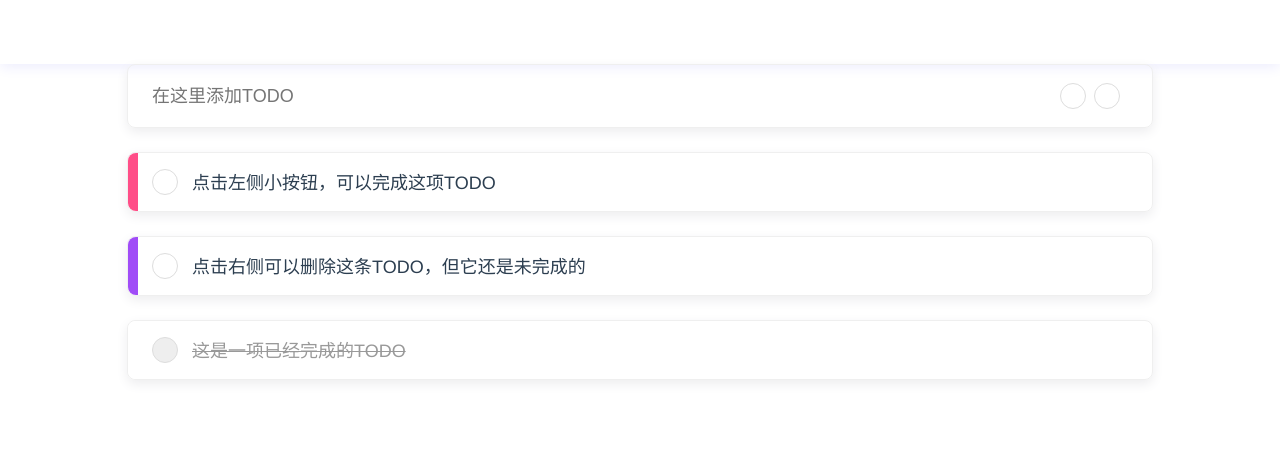
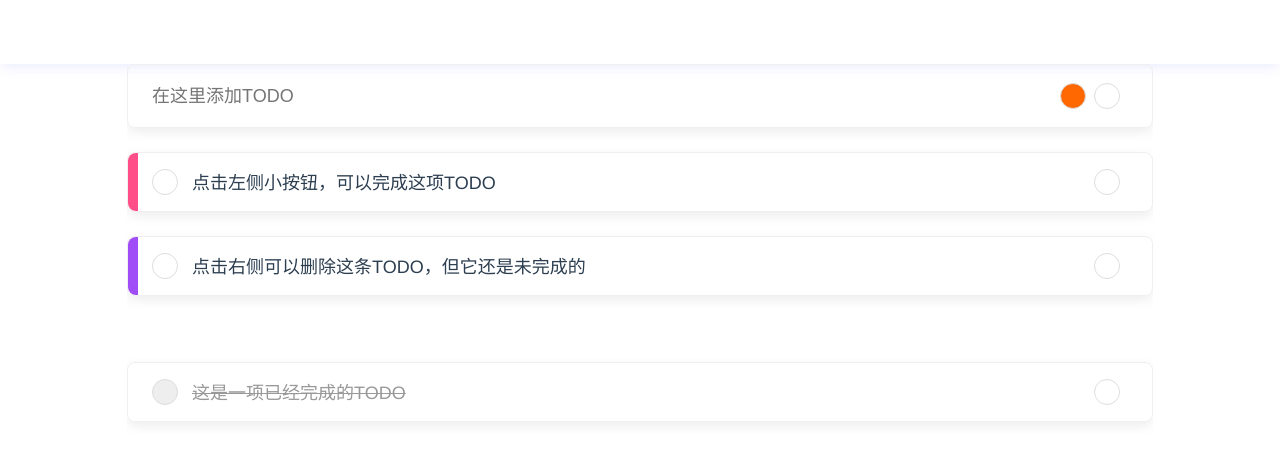
Before and after one commit to kevinzhao2233/one-day, a Vue app: page /#/ in a window 1280 px wide. Shown: the top 462 px of the page. Built offline with nearby package versions, Linux system fonts and the light colour scheme.

Commit message:
为TODO加入动画

```diff
--- a/package.json
+++ b/package.json
@@ -11,6 +11,7 @@
     "build": "node build/build.js"
   },
   "dependencies": {
+    "animate.css": "^3.7.2",
     "vue": "^2.5.2",
     "vue-router": "^3.0.1",
     "vuedraggable": "^2.23.2",
--- /dev/null
+++ b/src/assets/lib/scss/config.scss
@@ -0,0 +1,6 @@
+$breakpoints: (
+  'xs': 'only screen and ( min-width: 480px)',
+  'sm': 'only screen and ( min-width: 768px)',
+  'md': 'only screen and ( min-width: 992px)',
+  'lg': 'only screen and ( min-width: 1026px)',
+) !default;
--- /dev/null
+++ b/src/assets/lib/scss/mixins.scss
@@ -0,0 +1,13 @@
+@import './config.scss';
+
+@mixin respond-to($breakpoint) {
+  $query: map-get($breakpoints, $breakpoint);
+
+  @if not $query {
+    @error "No value found for `#{$breakpoint}`. Please make sure it is defined in `$breakpoints` map.";
+  }
+
+  @media #{if(type-of($query) == 'string', unquote($query), inspect($query))} {
+    @content;
+  }
+}
--- a/src/components/Home.vue
+++ b/src/components/Home.vue
@@ -1,18 +1,28 @@
 <template>
-<div class="home">
+<div class="home c-edition">
   <!-- 输入框组件 -->
   <AddTodoList/>
 
   <!-- List -->
   <draggable v-model="todos" forceFallvack: true>
+    <transition-group name="fade"
+      enter-active-class="animated zoomIn"
+      leave-active-class="animated fadeOutRight">
       <div v-for="todo in todos" :key="todo.id">
         <ListContent :todo="todo" v-if="!todo.done"/>
       </div>
+    </transition-group>
   </draggable>
 
+  <br>
+  <transition-group name="fade"
+    enter-active-class="animated zoomIn"
+    leave-active-class="animated fadeOutRight"
+  >
     <div v-for="doneTodo in doneTodos" :key="doneTodo.id">
       <ListContent :todo="doneTodo"/>
     </div>
+  </transition-group>
 </div>
 </template>
 
@@ -58,7 +68,17 @@ export default {
 </script>
 
 <style lang="scss" scoped>
+@import '../assets/lib/scss/mixins.scss';
+
+// 覆盖默认时间
+.animated {animation-duration: 0.5s;}
+
 .home {
   width: 100%;
+  overflow: hidden;
+
+  @include respond-to(lg) {
+    width: 1026px;
+  }
 }
 </style>
--- a/src/components/widget/AddTodoList.vue
+++ b/src/components/widget/AddTodoList.vue
@@ -57,7 +57,7 @@ export default {
       todoData: {
         inputPlaceHolder: '在这里添加TODO',
         input: '',
-        currentColor: '#fff',
+        currentColor: '#ff6700',
       },
       isShowColorLabel: false,
     };
@@ -98,13 +98,19 @@ export default {
 </script>
 
 <style lang="scss">
+@import '../../assets/lib/scss/mixins.scss';
 .strip {
-    display: flex;
+  display: flex;
     flex-wrap: nowrap;
+    width: 100%;
     padding: 0 24px;
     border-radius: 8px;
     border: 1px solid #efefef;
     box-shadow: 0 4px 12px #ededef;
+
+    @include respond-to(lg) {
+      width: 1026px;
+    }
 
     .color-label {
       position: relative;
--- a/src/components/widget/ListContent.vue
+++ b/src/components/widget/ListContent.vue
@@ -54,10 +54,20 @@ export default {
 </script>
 
 <style lang="scss" scoped>
+@import '../../assets/lib/scss/mixins.scss';
+
 .list {
   margin: 24px auto;
+  width: 100%;
   height: 60px;
   transition: all .3s ease-out;
+
+  @include respond-to(lg) {
+    .del-btn {
+      opacity: .2;
+      visibility: hidden;
+      transition: all .3s ease-out;
+    }
 
     &:hover {
       box-shadow: 0 20px 24px -18px rgba(255, 163, 192, 0.603);
@@ -67,11 +77,6 @@ export default {
         visibility: visible
       }
     }
-
-  .del-btn {
-    visibility: hidden;
-    opacity: .2;
-    transition: all .3s ease-out;
   }
 
   .done-todo-btn {
@@ -92,6 +97,9 @@ export default {
     height: 100%;
     line-height: 60px;
     font-size: 18px;
+    overflow: hidden;
+    white-space: nowrap;
+    text-overflow: ellipsis;
 
     &.done-todo-txt {
       color: #999;
--- a/src/main.js
+++ b/src/main.js
@@ -1,6 +1,7 @@
 // The Vue build version to load with the `import` command
 // (runtime-only or standalone) has been set in webpack.base.conf with an alias.
 import Vue from 'vue';
+import 'animate.css';
 import App from './App';
 import router from './router';
 import store from './store/index';
```
Also changed, not shown: 1 other file (tests, documents, lock files or other folders). Lines whose indentation alone changed are shown as unchanged.
